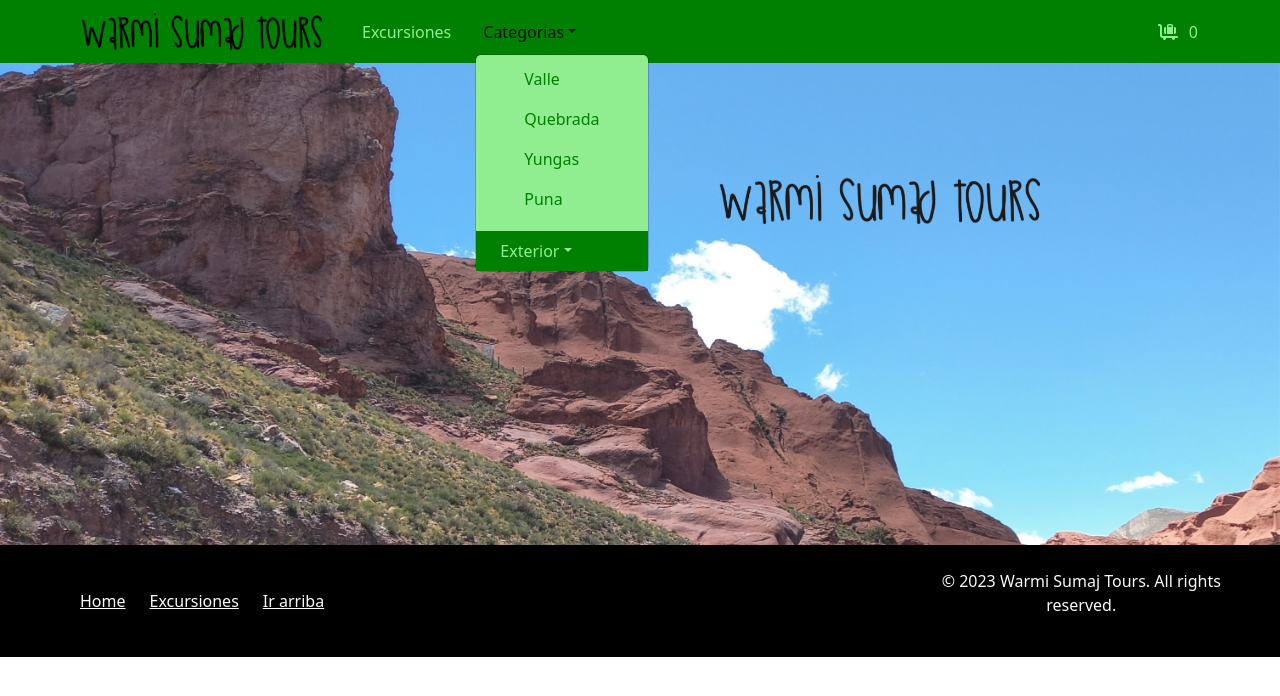
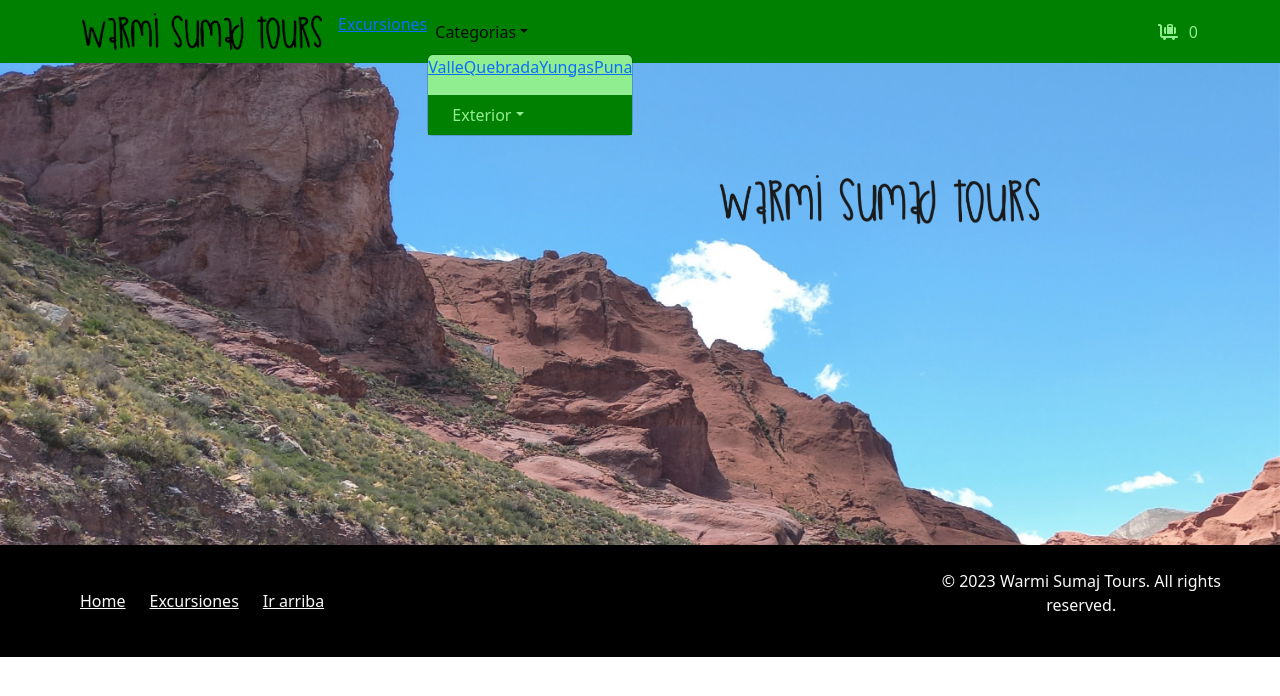
Before and after one commit to ignacioiglesias8/PF-React-Iglesias, a React (Create React App) app: page / in a window 1280 px wide. Both pictures are taken after a click on the button "Categorias". Shown: the top 696 px of the page. Built offline with nearby package versions, Linux system fonts and the light colour scheme.

Commit message:
corrigiendo errores de anidación en consola

```diff
--- a/src/components/NavBar.jsx
+++ b/src/components/NavBar.jsx
@@ -15,15 +15,15 @@ const NavBar = () => {
         <Navbar.Toggle aria-controls="basic-navbar-nav" />
         <Navbar.Collapse id="basic-navbar-nav">
             <Nav className="me-auto">
-            <Nav.Link className="navLink"><Link to='/excursiones'>Excursiones</Link></Nav.Link>
+            <Link to='/excursiones'>Excursiones</Link>
             <NavDropdown title="Categorias" className="basic-nav-dropdown">
-                <NavDropdown.Item className="navItem" href="#action/3.1"><NavLink to={`/subcategoria/Valle`} className={({isActive}) => isActive ? 'ActiveOption' : 'Option'}>Valle</NavLink></NavDropdown.Item>
-                <NavDropdown.Item className="navItem" href="#action/3.2"><NavLink to={`/subcategoria/Quebrada`} className={({isActive}) => isActive ? 'ActiveOption' : 'Option'}>Quebrada</NavLink></NavDropdown.Item>
-                <NavDropdown.Item className="navItem" href="#action/3.3"><NavLink to={`/subcategoria/Yungas`} className={({isActive}) => isActive ? 'ActiveOption' : 'Option'}>Yungas</NavLink></NavDropdown.Item>
-                <NavDropdown.Item className="navItem" href="#action/3.4"><NavLink to={`/subcategoria/Puna`} className={({isActive}) => isActive ? 'ActiveOption' : 'Option'}>Puna</NavLink></NavDropdown.Item>
+                <NavLink to={`/subcategoria/Valle`} className={({isActive}) => isActive ? 'ActiveOption' : 'Option'}>Valle</NavLink>
+                <NavLink to={`/subcategoria/Quebrada`} className={({isActive}) => isActive ? 'ActiveOption' : 'Option'}>Quebrada</NavLink>
+                <NavLink to={`/subcategoria/Yungas`} className={({isActive}) => isActive ? 'ActiveOption' : 'Option'}>Yungas</NavLink>
+                <NavLink to={`/subcategoria/Puna`} className={({isActive}) => isActive ? 'ActiveOption' : 'Option'}>Puna</NavLink>
                 <NavDropdown title="Exterior" className="basic-nav-dropdown" id="submenu">
-                    <NavDropdown.Item className="navItem" href="#action/2.1"><NavLink to={`/subcategoria/Bolivia`} className={({isActive}) => isActive ? 'ActiveOption' : 'Option'}>Bolivia</NavLink></NavDropdown.Item>
-                    <NavDropdown.Item className="navItem" href="#action/2.2"><NavLink to={`/subcategoria/Chile`} className={({isActive}) => isActive ? 'ActiveOption' : 'Option'}>Chile</NavLink></NavDropdown.Item>
+                    <NavLink to={`/subcategoria/Bolivia`} className={({isActive}) => isActive ? 'ActiveOption' : 'Option'}>Bolivia</NavLink>
+                    <NavLink to={`/subcategoria/Chile`} className={({isActive}) => isActive ? 'ActiveOption' : 'Option'}>Chile</NavLink>
                 </NavDropdown>
             </NavDropdown>
             </Nav>
```
